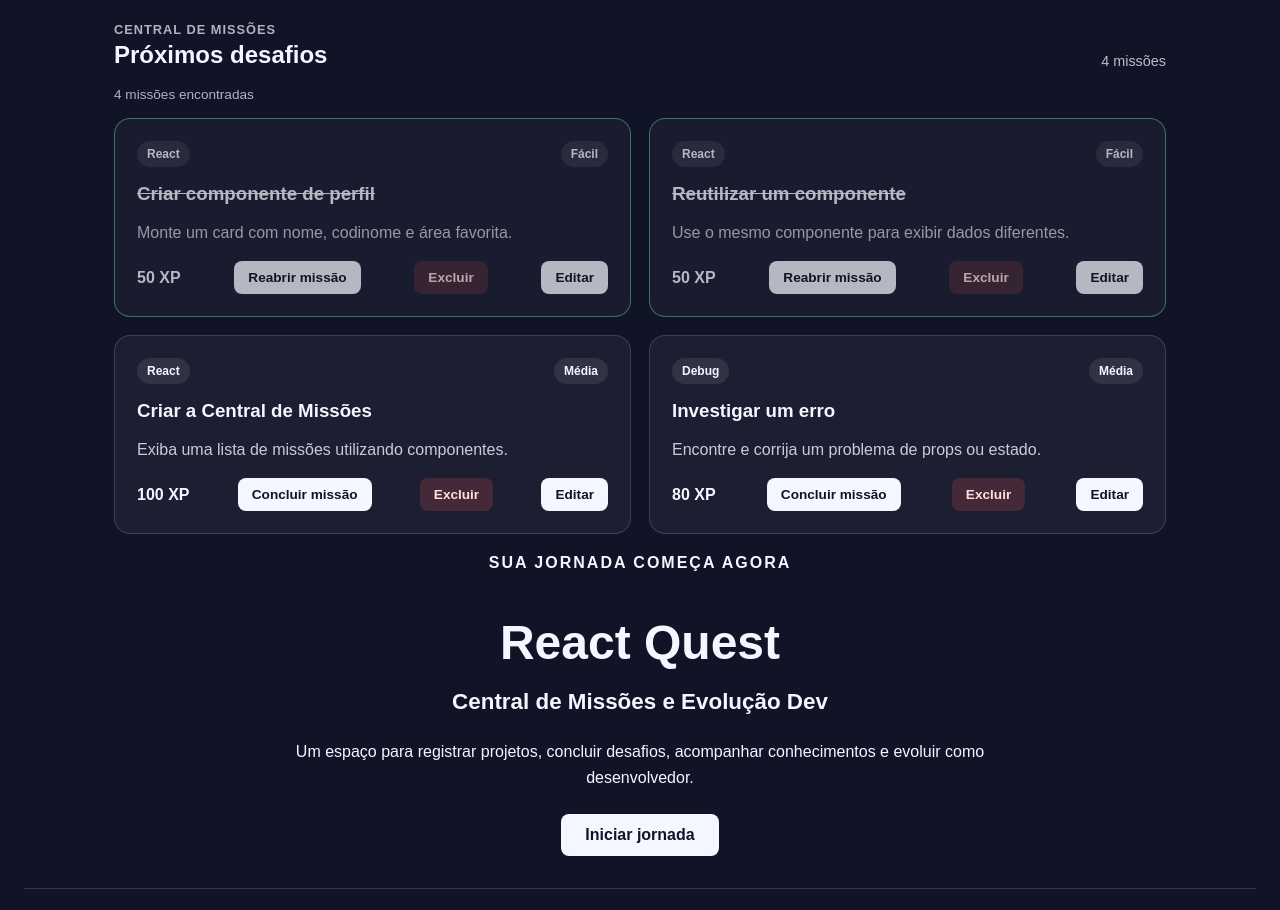
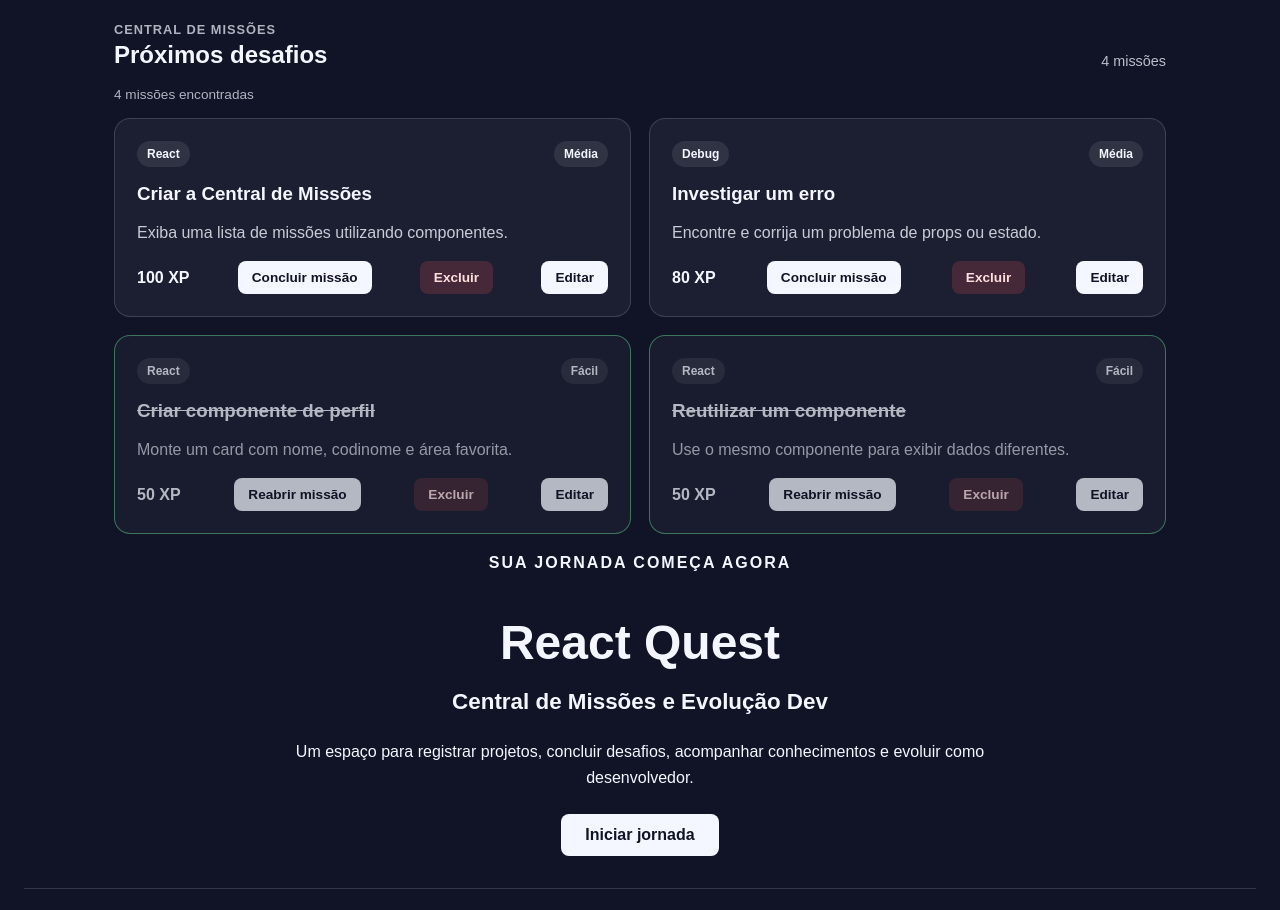
Before and after one commit to profAndreaFranca/React-Quest--Completo, a React (Vite) app: page / in a window 1280 px wide. Shown: the part 1390-2300 px from the top of the page. Built offline with nearby package versions, Linux system fonts and the light colour scheme.

Commit message:
feat: Adicionado ordenação por XP

```diff
--- a/src/App.jsx
+++ b/src/App.jsx
@@ -181,6 +181,13 @@
     return matchesSearch && matchesStatus && matchesTechnology && matchesDifficulty;
   });
 
+  const sortedMissions =
+  [...filteredMissions].sort(
+    (a, b) => b.xp - a.xp //do maior para o menor
+    // (a, b) => a.xp - b.xp //do menor para o maior
+  );
+
+
   return (
     <main className="app">
       <Header />
@@ -243,7 +250,7 @@
           </p>
 
           <div className="missions-grid">
-            {filteredMissions.map((mission) => (
+            {sortedMissions.map((mission) => (
               <MissionCard
                 key={mission.id}
                 title={mission.title}
```
Also changed, not shown: 1 other file (tests, documents, lock files or other folders).
